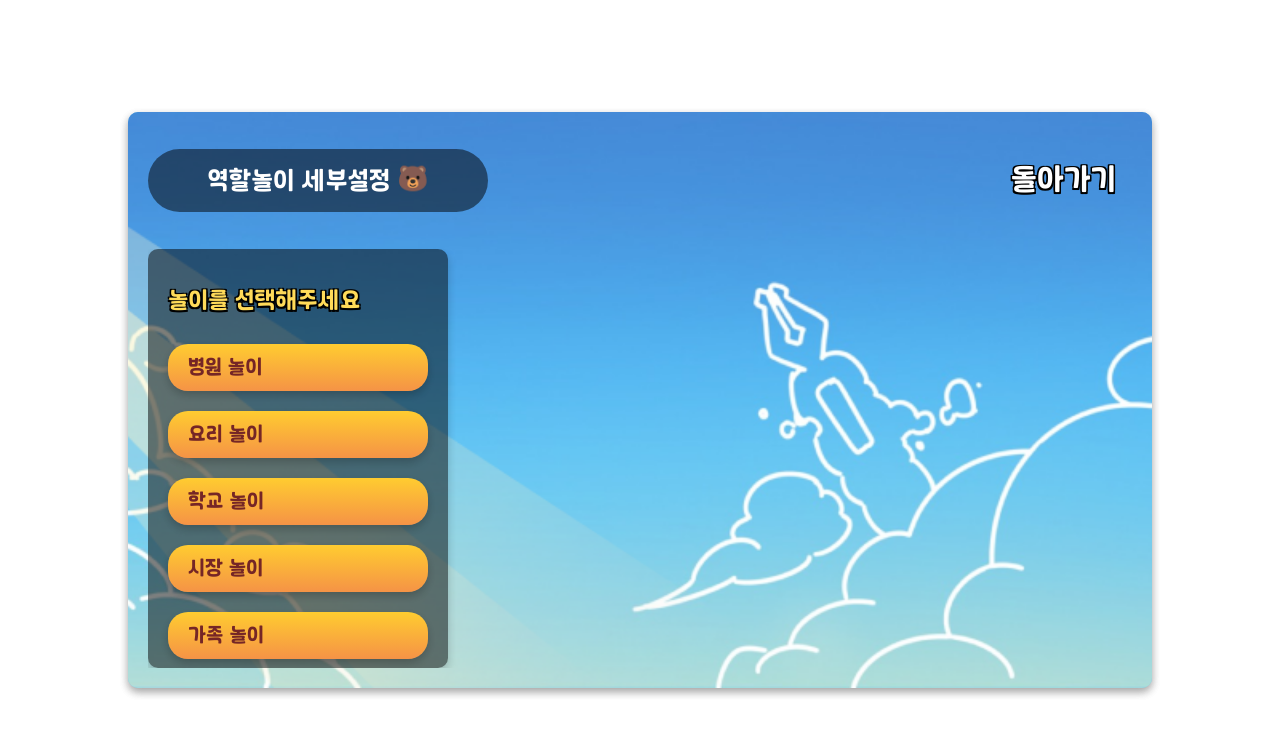
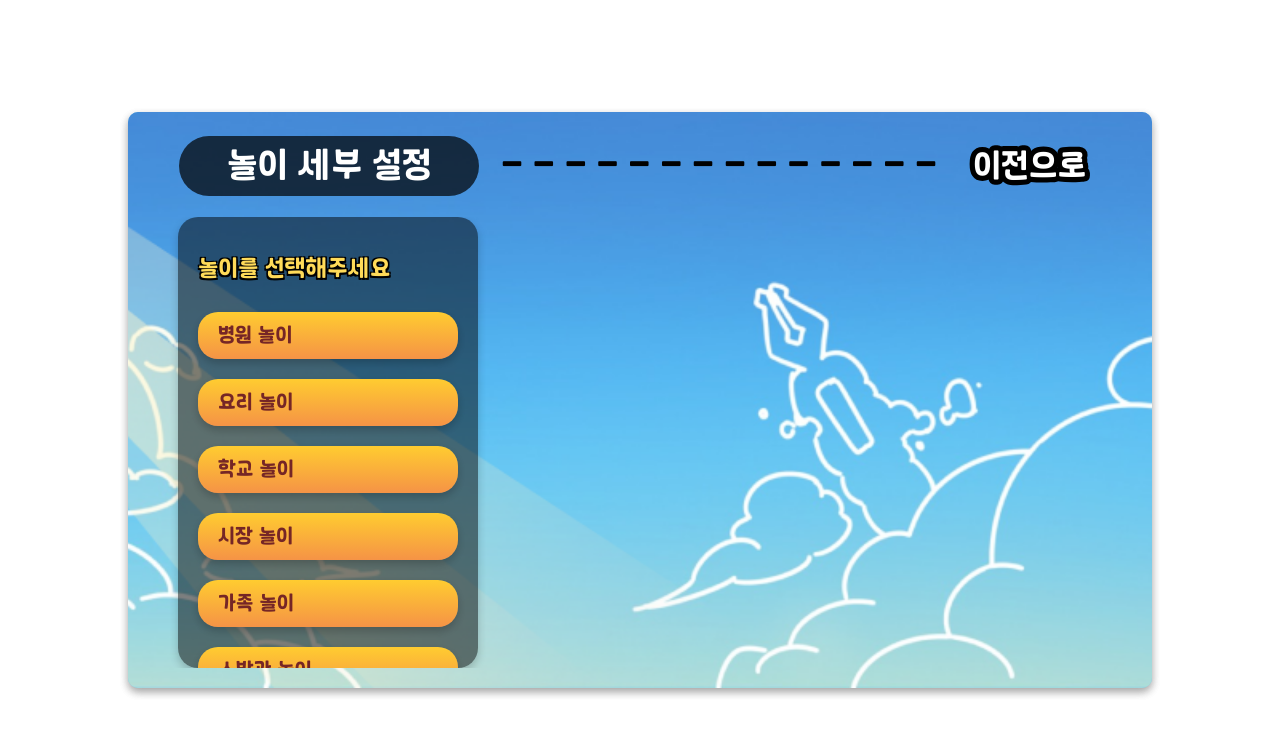
Before and after one commit to Prize-Three/roleplay_frontend, a React (Create React App) app: page /situation in a window 1280 px wide. Shown: the top 736 px of the page. Built offline with nearby package versions, Linux system fonts and the light colour scheme.

Commit message:
[Situatuon] 헤더1 컴포넌트 적용

```diff
--- a/src/pages/Situation/Situation.jsx
+++ b/src/pages/Situation/Situation.jsx
@@ -3,6 +3,7 @@ import { useNavigate } from 'react-router-dom';
 import Layout from '../../components/Layout/Layout';
 import Alert from '../../components/Alert/Alert';
 import styles from './Situation.module.scss';
+import Header1 from '../../components/Header1/Header1'; // 공용 헤더 컴포넌트 임포트
 
 function Situation() {
     const navigate = useNavigate();
@@ -98,11 +99,8 @@ function Situation() {
 
     return (
         <Layout>
+            <Header1 title="놀이 세부 설정" onBack={() => navigate('/home')} />
             <div className={styles.situationWrap}>
-                <div className={styles.header}>
-                    <h1 className={styles.title}> 역할놀이 세부설정 🐻</h1>
-                    <button onClick={handleExit} className={styles.exitButton}>돌아가기</button>
-                </div>
                 <div className={styles.content}>
                     <div className={styles.leftPanel}>
                         <h2 className={styles.subtitle}>놀이를 선택해주세요</h2>
--- a/src/pages/Situation/Situation.module.scss
+++ b/src/pages/Situation/Situation.module.scss
@@ -18,7 +18,7 @@ body {
 
     /* 커스텀 스크롤바 */
     &::-webkit-scrollbar {
-        width: 12px; /* 스크롤바 너비 */
+        width: 6px; /* 스크롤바 너비 */
     }
 
     &::-webkit-scrollbar-track {
@@ -29,7 +29,7 @@ body {
     &::-webkit-scrollbar-thumb {
         background: rgba(0, 0, 0, 0.5); /* 스크롤바 색상 */
         border-radius: 10px; /* 둥근 모서리 */
-        border: 3px solid transparent; /* 스크롤바의 경계 영역 */
+        border: 2px solid transparent; /* 스크롤바의 경계 영역 */
         background-clip: padding-box; /* 패딩 영역 클립 */
     }
 
@@ -42,55 +42,55 @@ body {
     }
 }
 
-.header {
-    width: 100%;
-    display: flex;
-    justify-content: space-between;
-    align-items: center;
-    // padding-bottom: 10px;
-    // border-bottom: 3px solid #000000; /* 하단 테두리 */
-}
+// .header {
+//     width: 100%;
+//     display: flex;
+//     justify-content: space-between;
+//     align-items: center;
+//     // padding-bottom: 10px;
+//     // border-bottom: 3px solid #000000; /* 하단 테두리 */
+// }
 
-.title {
-    font-size: 25px;
-    font-weight: bold;
-    color: white;
-    width: 340px;
-    text-align: center;
-    height: 63px;
-    background: rgba(0, 0, 0, 0.5);
-    border-radius: 50px;
-    display: flex;
-    align-items: center; /* 수직 중앙 정렬 */
-    justify-content: center; /* 수평 중앙 정렬 */
-}
+// .title {
+//     font-size: 25px;
+//     font-weight: bold;
+//     color: white;
+//     width: 340px;
+//     text-align: center;
+//     height: 63px;
+//     background: rgba(0, 0, 0, 0.5);
+//     border-radius: 50px;
+//     display: flex;
+//     align-items: center; /* 수직 중앙 정렬 */
+//     justify-content: center; /* 수평 중앙 정렬 */
+// }
 
-.exitButton {
-    background-color: transparent; /* 진한 주황색 */
-    color: #FFFFFF; /* 흰색 폰트 */
-    border: none;
-    padding: 8px 16px;
-    border-radius: 5px;
-    font-size: 30px;
-    cursor: pointer;
-    transition: background-color 0.3s ease;
-    font-family: 'LaundryGothicBold', sans-serif;
+// .exitButton {
+//     background-color: transparent; /* 진한 주황색 */
+//     color: #FFFFFF; /* 흰색 폰트 */
+//     border: none;
+//     padding: 8px 16px;
+//     border-radius: 5px;
+//     font-size: 30px;
+//     cursor: pointer;
+//     transition: background-color 0.3s ease;
+//     font-family: 'LaundryGothicBold', sans-serif;
 
-    // &:hover {
-    //     background-color: #FF4500; /* 더 진한 주황색으로 호버 */
-    // }
-    /* 글씨체에 테두리 효과 */
-    text-shadow: 1.5px 1.5px 0 #000000, /* 아래쪽과 오른쪽에 검은색 그림자 */
-                 -1.5px -1.5px 0 #000000, /* 위쪽과 왼쪽에 검은색 그림자 */
-                 1.5px -1.5px 0 #000000, /* 위쪽과 오른쪽에 검은색 그림자 */
-                 -1.5px 1.5px 0 #000000; /* 아래쪽과 왼쪽에 검은색 그림자 */
-}
+//     // &:hover {
+//     //     background-color: #FF4500; /* 더 진한 주황색으로 호버 */
+//     // }
+//     /* 글씨체에 테두리 효과 */
+//     text-shadow: 1.5px 1.5px 0 #000000, /* 아래쪽과 오른쪽에 검은색 그림자 */
+//                  -1.5px -1.5px 0 #000000, /* 위쪽과 왼쪽에 검은색 그림자 */
+//                  1.5px -1.5px 0 #000000, /* 위쪽과 오른쪽에 검은색 그림자 */
+//                  -1.5px 1.5px 0 #000000; /* 아래쪽과 왼쪽에 검은색 그림자 */
+// }
 
 .content {
     display: flex;
     flex-direction: row;
     flex: 1;
-    margin-top: 20px;
+    margin-top: 85px;
     height: calc(100% - 30px); /* 헤더를 제외한 높이 */
     overflow: hidden; /* 자식 요소가 튀어나오는 것을 숨김 */
 }
@@ -100,8 +100,9 @@ body {
     display: flex;
     flex-direction: column;
     background-color: rgba(0, 0, 0, 0.5); /* 연한 흰색 배경 */
-    border-radius: 10px;
+    border-radius: 20px;
     margin-right: 10px;
+    margin-left: 30px;
     padding: 20px;
     box-shadow: 0 4px 8px rgba(0, 0, 0, 0.2);
     height: 100%; /* 부모의 높이에 맞춤 */
@@ -232,10 +233,11 @@ body {
     padding: 5px 20px 5px 20px;
     border-radius: 10px;
     box-shadow: 0 4px 8px rgba(0, 0, 0, 0.2);
-    // overflow-y: auto;
+    overflow-y: auto;
     height: 82%;
-    width: 630px;
+    width: 142%;
     // width: 116%;
+    margin-right: 30px;
 
 }
 
@@ -328,7 +330,7 @@ body {
 
     /* 커스텀 스크롤바 */
     &::-webkit-scrollbar {
-        width: 12px; /* 스크롤바 너비 */
+        width: 6px; /* 스크롤바 너비 */
     }
 
     &::-webkit-scrollbar-track {
@@ -339,7 +341,7 @@ body {
     &::-webkit-scrollbar-thumb {
         background: rgba(0, 0, 0, 0.5); /* 스크롤바 색상 */
         border-radius: 10px; /* 둥근 모서리 */
-        border: 3px solid transparent; /* 스크롤바의 경계 영역 */
+        border: 1px solid transparent; /* 스크롤바의 경계 영역 */
         background-clip: padding-box; /* 패딩 영역 클립 */
     }
 
@@ -357,7 +359,7 @@ body {
     overflow-y: auto; /* 스크롤이 필요한 경우에만 스크롤바 표시 */
 
     &::-webkit-scrollbar {
-        width: 20px; /* 스크롤바 너비 */
+        width: 10px; /* 스크롤바 너비 */
     }
 
     &::-webkit-scrollbar-track {
@@ -367,7 +369,7 @@ body {
     }
 
     &::-webkit-scrollbar-thumb {
-        background: rgba(0, 0, 0, 0.4); /* 스크롤바 색상 */
+        background: rgba(0, 0, 0, 0.6); /* 스크롤바 색상 */
         border-radius: 20px; /* 둥근 모서리 */
     }
 
@@ -375,17 +377,6 @@ body {
         background: rgba(0, 0, 0, 0.6); /* 호버시 스크롤바 색상 */
     }
 }
-
-// .selectionSection {
-//     h3 {
-//         color: white;
-//         /* 글씨체에 테두리 효과 */
-//         text-shadow: 0.5px 0.5px 0 #000000, /* 아래쪽과 오른쪽에 검은색 그림자 */
-//                     -0.5px -0.5px 0 #000000, /* 위쪽과 왼쪽에 검은색 그림자 */
-//                     0.5px -0.5px 0 #000000, /* 위쪽과 오른쪽에 검은색 그림자 */
-//                     -0.5px 0.5px 0 #000000; /* 아래쪽과 왼쪽에 검은색 그림자 */
-//     }
-// }
 
 .selectionSection h3 {
     position: relative; // Ensure the h3 is positioned relative to allow absolute positioning of the ::before element
```
